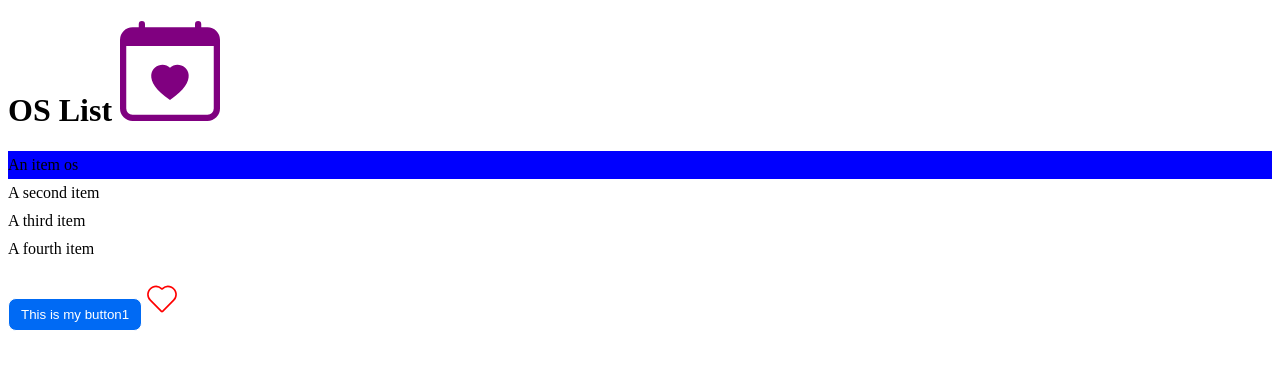
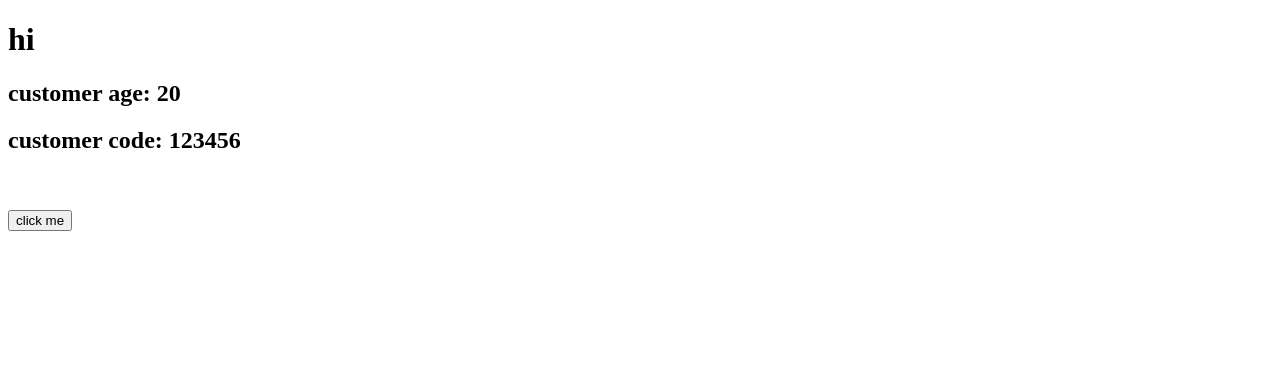
Before and after one commit to OsamaAl-Dailami/React-course-M-Mansour, a React (Vite) app: page / in a window 1280 px wide. Shown: the top 370 px of the page. Built offline with nearby package versions, Linux system fonts and the light colour scheme.

Commit message:
updating oject and Nested object using useState Hook

```diff
--- a/src/App.tsx
+++ b/src/App.tsx
@@ -1,30 +1,51 @@
+import { useState } from "react";
 
-import ListGroup from "./components/ListGroup";
-import Button from "./components/Button/Button";
-import LikeButton from "./components/LikeButton";
+function App() {
+ //Update Object
+
+ const [customer,setCustomer]  = useState({
+  name :'osama',
+  age : 20,
+ });
+
+ const  updateCustomerAge =  ()=>{
+
+   setCustomer({...customer, age:25});
+
+ }
 
 
-function App() {
-  const items = [
-    "An item os",
-    "A second item",
-    "A third item",
-    "A fourth item",
-  ];
+  //Update Nested Object
 
-  const handel = (item: string) => {
-    console.log(item);
-  };
+  const [customerNested,setCustomerNested]  = useState({
+    name :'osama',
+    age : 20,
+    address:{
+      city: 'sanaa',
+      code: 123456
+    }
+   });
+
+
+   const updateCustomerCode = ()=>{
+     setCustomerNested({ ...customerNested, address:{...customerNested.address, code:555} })
+   }
+
 
   return (
     <>
+    <h1>hi</h1>
       <div>
-        <ListGroup  heading="OS List" items={items} OnselectItem={handel} />
+        <h2> customer age: {customer.age} </h2>
 
 
+        <h2> customer code: {customerNested.address.code}</h2>
+
+        <br /><br />
+        <button type="button" onClick= { () => {updateCustomerAge();  updateCustomerCode();} }> click me </button>
+
       </div>
-      <Button  onClick={()=>""}>This is my button1</Button>
-      <LikeButton onClick={()=>console.log('the heart is clicked')}/>
+
     </>
   );
 }
```
Also changed, not shown: 1 other file (tests, documents, lock files or other folders).
